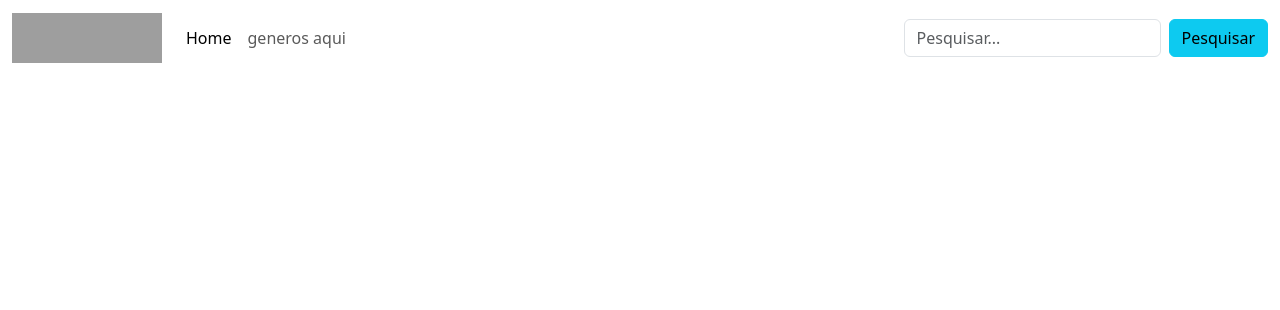
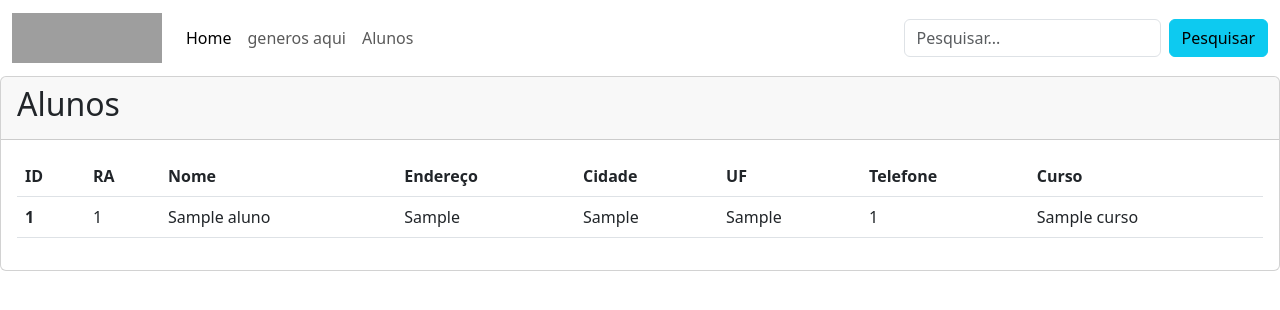
Before and after one commit to DiasEllen26/biblioteca-unialfa, a PHP site: page /biblioteca-unialfa/listar/alunos in a window 1280 px wide. Shown: the top 310 px of the page. Run offline with PHP 8.4, Linux system fonts and the light colour scheme; tables that the repository leaves empty hold one stand-in row (values such as "Sample post"); grey boxes are pictures that could not be loaded.

Commit message:
listar/alunos

```diff
--- a/biblioteca/config.php
+++ b/biblioteca/config.php
@@ -2,10 +2,12 @@
     $servidor = "localhost";
     $usuario  = "root";
     $senha    = "root";
-    $banco    = "biblioteca-unialfa";
+    $banco    = "biblioteca_unialfa";
 
     try {
         $pdo = new PDO("mysql:host={$servidor};dbname={$banco};port=8889;charset=utf8;",$usuario,$senha);
+        //   MAC        $pdo = new PDO("mysql:host={$servidor};dbname={$banco};port=8889;charset=utf8;",$usuario,$senha);
+        //   WINDOWS    $pdo = new PDO("mysql:host={$servidor};dbname={$banco};port=3306;charset=utf8;",$usuario,$senha);
     } catch (Exception $e) {
         echo "<p>Erro ao tentar conectar</p>";
         echo $e->getMessage();
--- a/biblioteca/index.php
+++ b/biblioteca/index.php
@@ -9,7 +9,8 @@
     <meta http-equiv="X-UA-Compatible" content="IE=edge">
     <meta name="viewport" content="width=device-width, initial-scale=1.0">
     <title>Biblioteca Unialfa</title>
-    <base href="http://localhost:8888/biblioteca-unialfa/">
+    <base href="<?php echo "http://" . $_SERVER["HTTP_HOST"] . $_SERVER["SCRIPT_NAME"]; ?>">
+    <!-- <base href="http://localhost:3306/biblioteca-unialfa/">   http://localhost:8888/biblioteca-unialfa/  -->
     <link href="https://cdn.jsdelivr.net/npm/bootstrap@5.3.0/dist/css/bootstrap.min.css" rel="stylesheet" integrity="sha384-9ndCyUaIbzAi2FUVXJi0CjmCapSmO7SnpJef0486qhLnuZ2cdeRhO02iuK6FUUVM" crossorigin="anonymous">
     <link rel="stylesheet" href="./css/styles.css">
 
@@ -17,8 +18,8 @@
 <body>
 <nav class="navbar navbar-expand-lg">
     <div class="container-fluid">
-        <a class="navbar-brand" href="biblioteca/paginas/home">
-            <img src="biblioteca/imagens/logo.png" alt="LOGO" width="150" height="50">
+        <a class="navbar-brand" href="paginas/home">
+            <img src="imagens/logo.png" alt="LOGO" width="150" height="50">
         </a>
             <button class="navbar-toggler" type="button" data-bs-toggle="collapse" data-bs-target="#navbarSupportedContent" aria-controls="navbarSupportedContent" aria-expanded="false" aria-label="Toggle navigation">
             <span class="navbar-toggler-icon"></span>
@@ -26,10 +27,13 @@
         <div class="collapse navbar-collapse">
             <ul class="navbar-nav me-auto mb-2 mb-lg-0">
                 <li class="nav-item">
-                    <a class="nav-link active" aria-current="page" href="#">Home</a>
+                    <a class="nav-link active" aria-current="page" href="paginas/home">Home</a>
                 </li>
                 <li class="nav-item">
                     <a class="nav-link" href="#">generos aqui</a>
+                </li>
+                <li class="nav-item">
+                    <a class="nav-link" href="listar/alunos">Alunos</a>
                 </li>
             </ul>
 
@@ -43,18 +47,22 @@
 <?php
     $pagina = "home";
 
-        if (isset($_GET["param"])) {
-            $pagina = $_GET["param"];
-            $param= explode("/", $pagina);
-            $pagina = $param[1];
+        if ( isset($_GET["param"]) ) {
+
+            $pag = explode("/", $_GET["param"]);
+
+            $pasta = $pag[0] ?? NULL;
+            $pagina = $pag[1] ?? NULL;
+            $id = $pag[2] ?? NULL;
+
+            $pag = "{$pasta}/{$pagina}";
         }
 
-        $pagina = "paginas/{$pagina}.php";
-        if (file_exists($pagina) ) {
-            require $pagina;
-        } else {
-            require "erro.php";
-        }
+        if (file_exists("{$pag}.php")) {
+            require "{$pag}.php";
+        }else {
+            require "paginas/erro.php";
+        };
 ?>
 
 <script src="https://cdn.jsdelivr.net/npm/@popperjs/core@2.11.8/dist/umd/popper.min.js" integrity="sha384-I7E8VVD/ismYTF4hNIPjVp/Zjvgyol6VFvRkX/vR+Vc4jQkC+hVqc2pM8ODewa9r" crossorigin="anonymous"></script>
--- /dev/null
+++ b/biblioteca/listar/alunos.php
@@ -0,0 +1,50 @@
+<?php
+
+    $sql = "SELECT aluno.*, curso.nome AS nome_curso FROM aluno JOIN curso ON aluno.curso_id = curso.id";
+    $con = $pdo->query($sql);
+    $dados = $con->fetchAll(PDO::FETCH_OBJ);
+
+?>
+<div class="card">
+    <div class="card-header">
+        <h2 class="float-center">Alunos</h2>
+    </div>
+
+    <div class="card-body">
+        <table class="table">
+            <thead>
+                <tr>
+                    <th scope="col">ID</th>
+                    <th scope="col">RA</th>
+                    <th scope="col">Nome</th>
+                    <th scope="col">Endereço</th>
+                    <th scope="col">Cidade</th>
+                    <th scope="col">UF</th>
+                    <th scope="col">Telefone</th>
+                    <th scope="col">Curso</th>
+
+                </tr>
+            </thead>
+            <tbody>
+                <?php
+                foreach($dados as $dado){
+                    ?>
+                    <tr>
+                        <th scope="row"><?=$dado->id?></th>
+                        <td><?=$dado->ra?></td>
+                        <td><?=$dado->nome?></td>
+                        <td><?=$dado->endereco?></td>
+                        <td><?=$dado->cidade?></td>
+                        <td><?=$dado->uf?></td>
+                        <td><?=$dado->telefone?></td>
+                        <td><?=$dado->nome_curso?></td>
+
+                    </tr>
+                    <?php
+                };
+                ?>
+
+            </tbody>
+        </table>
+    </div>
+</div>
```
Also changed, not shown: biblioteca/erro.php (deleted), biblioteca/paginas/erro.php (added).
